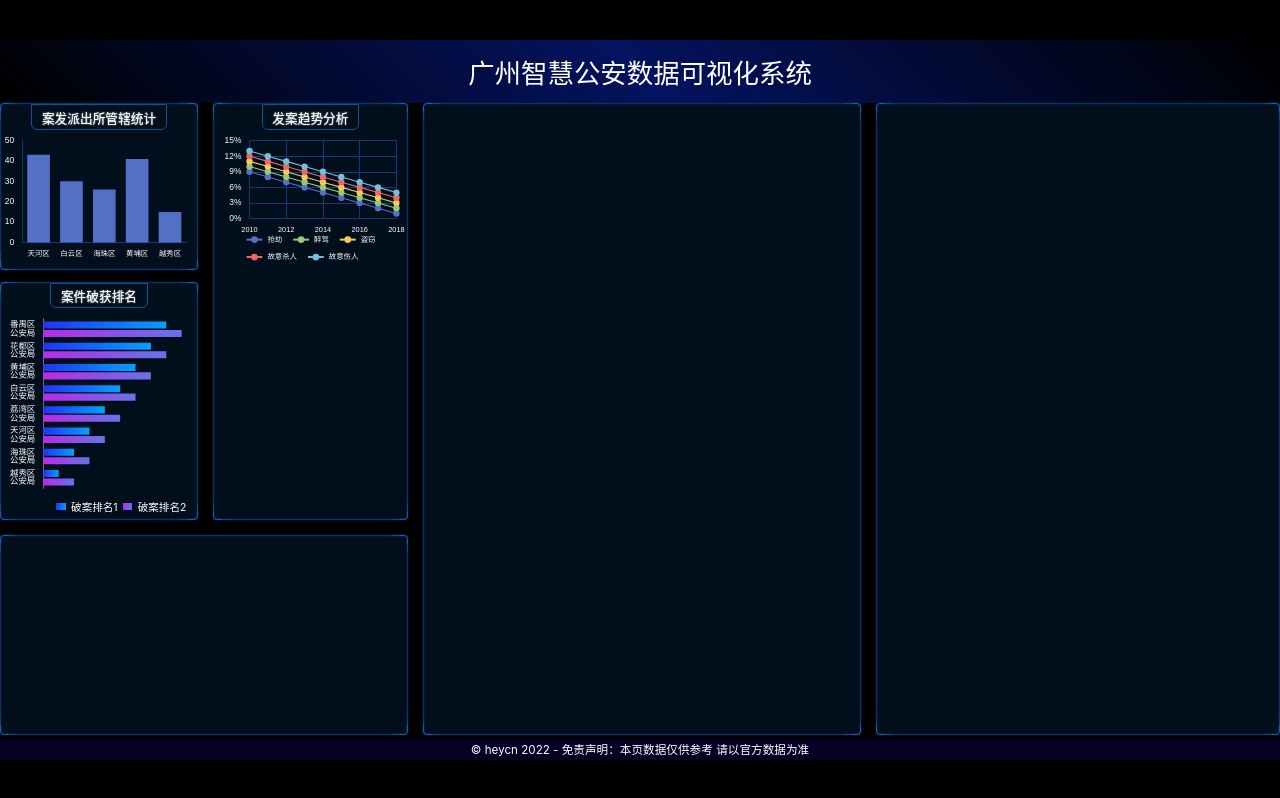
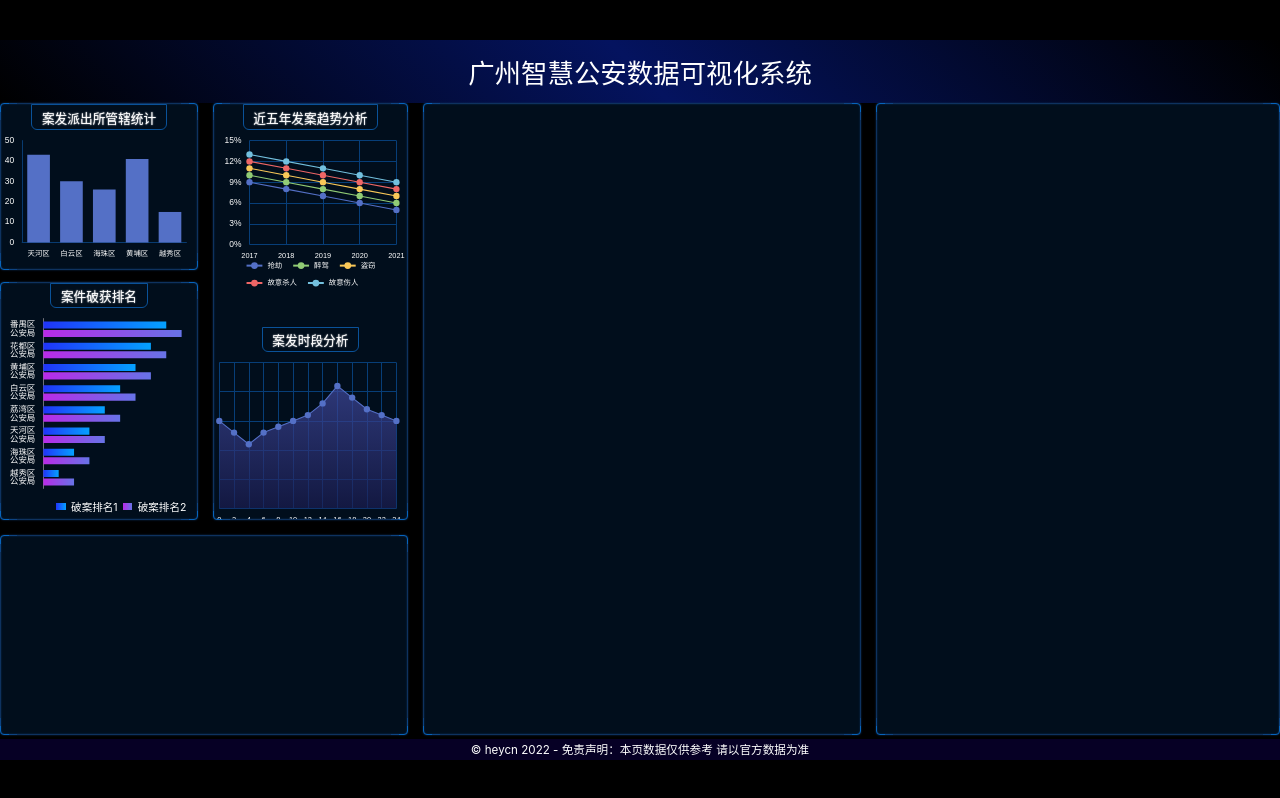
Before and after one commit to heycn/react-data-view, a React (Vite) app: page /#/ in a window 1280 px wide. Built offline with nearby package versions, Linux system fonts and the light colour scheme.

Commit message:
制作 Chart4

```diff
--- a/src/components/chart-3.tsx
+++ b/src/components/chart-3.tsx
@@ -25,7 +25,7 @@
         xAxis: {
           type: 'category',
           boundaryGap: false,
-          data: [2010, 2011, 2012, 2013, 2014, 2015, 2016, 2017, 2018],
+          data: [2017, 2018, 2019, 2020, 2021],
           splitLine: { show: true, lineStyle: { color: '#073E78' } },
           axisTick: { show: false },
           axisLine: { show: false }
@@ -77,7 +77,7 @@
 
   return (
     <div className='bordered 发案趋势'>
-      <h2>发案趋势分析</h2>
+      <h2>近五年发案趋势分析</h2>
       <div ref={divRef} className='chart' />
     </div>
   );
--- /dev/null
+++ b/src/components/chart-4.tsx
@@ -0,0 +1,67 @@
+import React, { useEffect, useRef } from 'react';
+import * as echarts from 'echarts';
+import { createEchartsOptions } from '../shared/create-echarts-options';
+import { px } from '../shared/px';
+
+export const Chart4 = () => {
+  const divRef = useRef(null);
+  useEffect(() => {
+    var myChart = echarts.init(divRef.current);
+    myChart.setOption(
+      createEchartsOptions({
+        grid: {
+          x: px(10),
+          x2: px(20),
+          y: px(20),
+          y2: px(20)
+        },
+        xAxis: {
+          type: 'category',
+          boundaryGap: false,
+          data: [0, 2, 4, 6, 8, 10, 12, 14, 16, 18, 20, 22, 24],
+          splitLine: { show: true, lineStyle: { color: '#073E78' } },
+          axisTick: { show: false },
+          axisLine: { show: false }
+        },
+        yAxis: {
+          type: 'value',
+          splitLine: { lineStyle: { color: '#073E78' } },
+          axisLabel: {
+            formatter(val) {
+              return val * 100 + '%';
+            }
+          }
+        },
+        series: [
+          {
+            name: '故意伤人',
+            type: 'line',
+            data: [0.15, 0.13, 0.11, 0.13, 0.14, 0.15, 0.16, 0.18, 0.21, 0.19, 0.17, 0.16, 0.15],
+            symbol: 'circle',
+            symbolSize: px(12),
+            lineStyle: { width: px(2) },
+            areaStyle: {
+              color: new echarts.graphic.LinearGradient(0, 0, 0, 1, [
+                {
+                  offset: 0,
+                  color: '#414a9f'
+                },
+                {
+                  offset: 1,
+                  color: '#1b1d52'
+                }
+              ])
+            }
+          }
+        ]
+      })
+    );
+  }, []);
+
+  return (
+    <div className='bordered 案发时段'>
+      <h2>案发时段分析</h2>
+      <div ref={divRef} className='chart' />
+    </div>
+  );
+};
--- a/src/pages/home.scss
+++ b/src/pages/home.scss
@@ -67,6 +67,9 @@
 
     >.section2 {
       grid-area: box2;
+      display: flex;
+      flex-direction: column;
+      justify-content: space-between;
     }
 
     >.section3 {
@@ -83,7 +86,8 @@
 
     .管辖统计,
     .破获排名,
-    .发案趋势 {
+    .发案趋势,
+    .案发时段 {
       height: px(315);
       display: flex;
       flex-direction: column;
@@ -103,6 +107,11 @@
         flex: 1;
         width: 100%;
       }
+    }
+
+    .发案趋势,
+    .案发时段 {
+      height: px(363);
     }
 
     .破获排名 {
--- a/src/pages/home.tsx
+++ b/src/pages/home.tsx
@@ -2,6 +2,7 @@
 import { Chart1 } from '../components/chart-1';
 import { Chart2 } from '../components/chart-2';
 import { Chart3 } from '../components/chart-3';
+import { Chart4 } from '../components/chart-4';
 import './home.scss';
 
 export const Home = () => {
@@ -17,6 +18,7 @@
         </section>
         <section className='border section2'>
           <Chart3 />
+          <Chart4 />
         </section>
         <section className='border section3'></section>
         <section className='border section4'></section>
```
